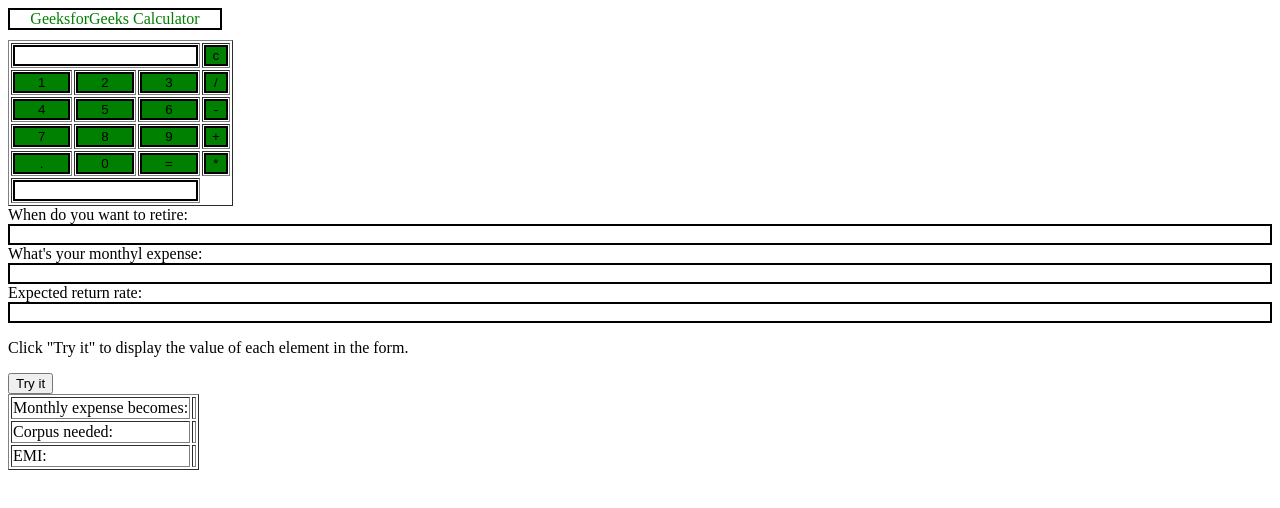
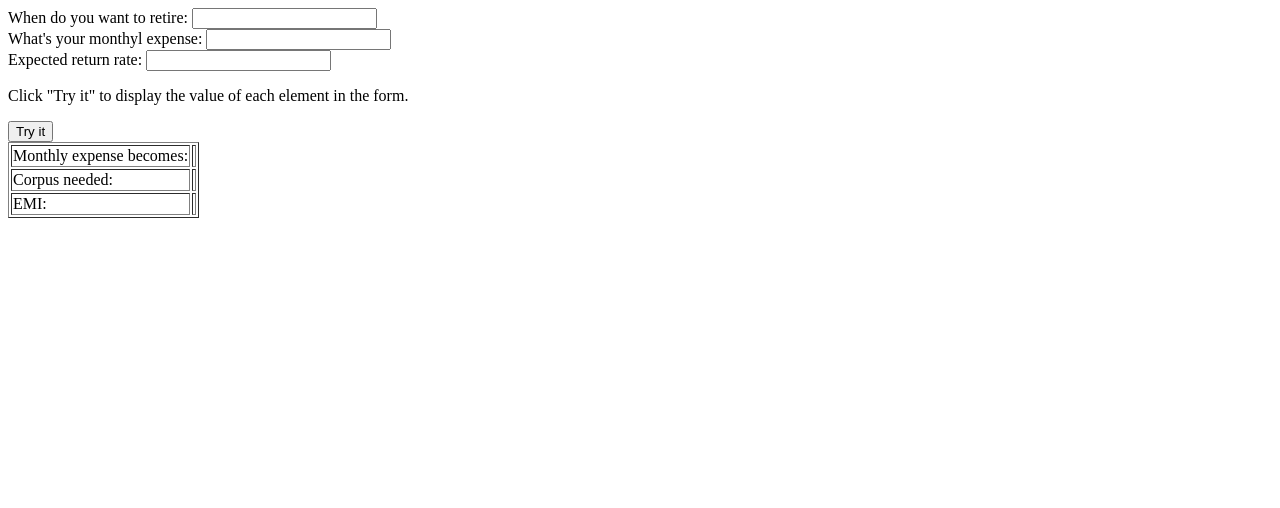
Before and after one commit to prateek-saxena/retirement-corpus, a plain HTML site: page index.html in a window 1280 px wide. Drawn offline with Linux system fonts and the light colour scheme.

Commit message:
Update index.html

```diff
--- a/index.html
+++ b/index.html
@@ -1,94 +1,3 @@
-<html>
-   <head>
-      <script>
-         //function that display value
-         function dis(val)
-         {
-             document.getElementById("result").value+=val
-         }
-
-         //function that evaluates the digit and return result
-         function solve()
-         {
-             let x = document.getElementById("result").value
-             let y = eval(x)
-             document.getElementById("result").value = y
-         }
-
-         //function that clear the display
-         function clr()
-         {
-             document.getElementById("result").value = ""
-         }
-      </script>
-      <!-- for styling -->
-      <style>
-         .title{
-         margin-bottom: 10px;
-         text-align:center;
-         width: 210px;
-         color:green;
-         border: solid black 2px;
-         }
-
-         input[type="button"]
-         {
-         background-color:green;
-         color: black;
-         border: solid black 2px;
-         width:100%
-         }
-
-         input[type="text"]
-         {
-         background-color:white;
-         border: solid black 2px;
-         width:100%
-         }
-      </style>
-   </head>
-   <!-- create table -->
-   <body>
-      <div class = title >GeeksforGeeks Calculator</div>
-      <table border="1">
-         <tr>
-            <td colspan="3"><input type="text" id="result"/></td>
-            <!-- clr() function will call clr to clear all value -->
-            <td><input type="button" value="c" onclick="clr()"/> </td>
-         </tr>
-         <tr>
-            <!-- create button and assign value to each button -->
-            <!-- dis("1") will call function dis to display value -->
-            <td><input type="button" value="1" onclick="dis('1')"/> </td>
-            <td><input type="button" value="2" onclick="dis('2')"/> </td>
-            <td><input type="button" value="3" onclick="dis('3')"/> </td>
-            <td><input type="button" value="/" onclick="dis('/')"/> </td>
-         </tr>
-         <tr>
-            <td><input type="button" value="4" onclick="dis('4')"/> </td>
-            <td><input type="button" value="5" onclick="dis('5')"/> </td>
-            <td><input type="button" value="6" onclick="dis('6')"/> </td>
-            <td><input type="button" value="-" onclick="dis('-')"/> </td>
-         </tr>
-         <tr>
-            <td><input type="button" value="7" onclick="dis('7')"/> </td>
-            <td><input type="button" value="8" onclick="dis('8')"/> </td>
-            <td><input type="button" value="9" onclick="dis('9')"/> </td>
-            <td><input type="button" value="+" onclick="dis('+')"/> </td>
-         </tr>
-         <tr>
-            <td><input type="button" value="." onclick="dis('.')"/> </td>
-            <td><input type="button" value="0" onclick="dis('0')"/> </td>
-            <!-- solve function call function solve to evaluate value -->
-            <td><input type="button" value="=" onclick="solve()"/> </td>
-            <td><input type="button" value="*" onclick="dis('*')"/> </td>
-         </tr>
-		 <tr>
-			<td colspan="3"><input type="text" id="result"/></td>
-      </table>
-   </body>
-</html>
-
 <!DOCTYPE html>
 <html>
 <body>
```
